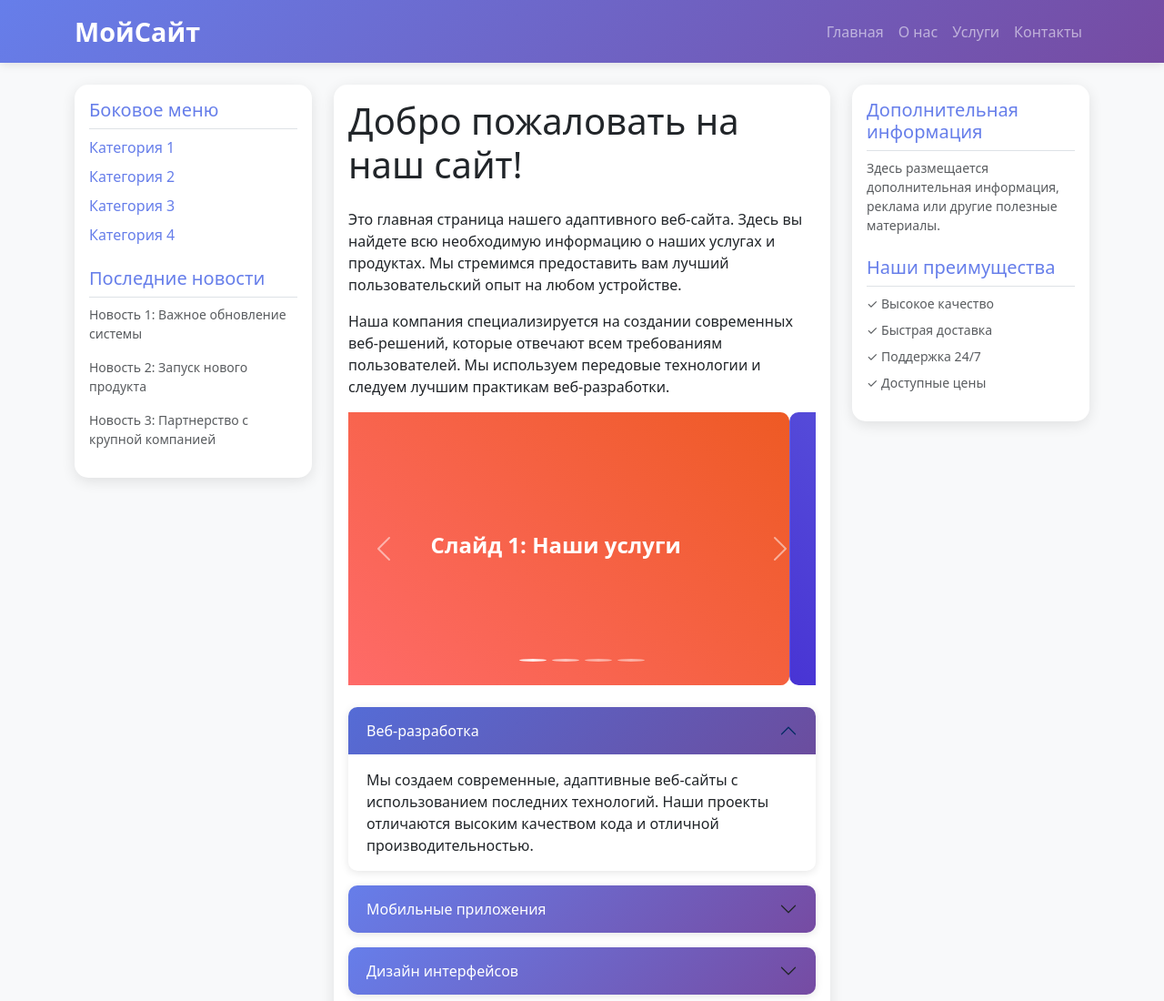
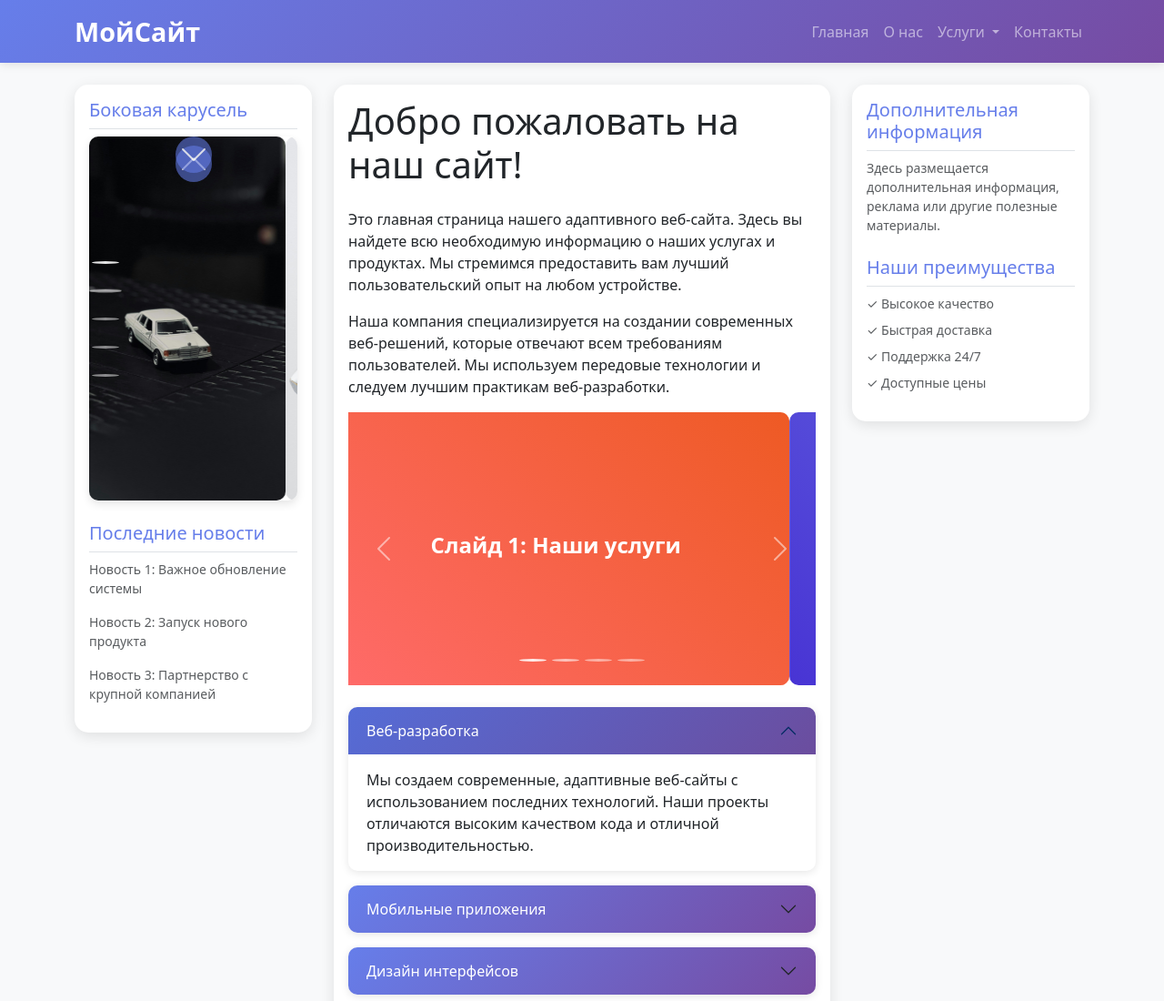
Before and after one commit to Cartoshechka/bootstrap-learning, a website: page index.html in a window 1280 px wide. Shown: the top 1100 px of the page at 91% size. Drawn offline with nearby package versions, Linux system fonts and the light colour scheme.

Commit message:
correcting vertical carousel

```diff
--- a/css/style.css
+++ b/css/style.css
@@ -67,6 +67,152 @@
     margin: 0 5px;
 }
 
+/* Вертикальная карусель в левом сайдбаре */
+.left-sidebar-carousel {
+    height: 300px;
+    overflow: hidden;
+    position: relative;
+    border-radius: 10px;
+}
+
+.left-sidebar-carousel .carousel-inner {
+    height: 100%;
+}
+
+.left-sidebar-carousel .carousel-item {
+    height: 100%;
+    transition: transform 0.6s ease-in-out;
+}
+
+.left-sidebar-carousel .carousel-item img {
+    height: 100%;
+    width: 100%;
+    object-fit: cover;
+    border-radius: 10px;
+}
+
+/* Left sidebar carousel */
+/* Стили для сайдбара */
+.custom-sidebar {
+    border: none;
+    box-shadow: 0 4px 15px rgba(0,0,0,0.1);
+    border-radius: 15px;
+    transition: transform 0.3s ease;
+}
+
+.custom-sidebar:hover {
+    transform: translateY(-2px);
+}
+
+/* Стили для карусели в сайдбаре */
+/* Стили карусели идентичные основной */
+/* Вертикальная карусель */
+.vertical-carousel {
+    height: 400px;
+    overflow: hidden;
+    position: relative;
+    border-radius: 10px;
+    box-shadow: 0 4px 10px rgba(0,0,0,0.1);
+}
+
+.vertical-carousel .carousel-inner {
+    height: 100%;
+}
+
+.vertical-carousel .carousel-item {
+    height: 100%;
+    transition: transform 0.6s ease-in-out;
+}
+
+.vertical-carousel .carousel-item img {
+    height: 100%;
+    width: 100%;
+    object-fit: cover;
+    border-radius: 10px;
+    aspect-ratio: 2/3; /* Соотношение вертикального фото */
+}
+
+/* Индикаторы */
+.vertical-indicators {
+    position: absolute;
+    right: 10px;
+    top: 50%;
+    transform: translateY(-50%);
+    display: flex;
+    flex-direction: column;
+    gap: 8px;
+    z-index: 5;
+    margin: 0;
+}
+
+.vertical-indicators button {
+    width: 10px;
+    height: 10px;
+    border-radius: 50%;
+    border: none;
+    background-color: rgba(255,255,255,0.5);
+    opacity: 0.6;
+    transition: all 0.3s ease;
+}
+
+.vertical-indicators button.active {
+    background-color: #fff;
+    opacity: 1;
+    transform: scale(1.2);
+}
+
+/* Кнопки навигации */
+.vertical-carousel .carousel-control-prev,
+.vertical-carousel .carousel-control-next {
+    position: absolute;
+    left: 50%;
+    transform: translateX(-50%);
+    width: 40px;
+    height: 40px;
+    background-color: rgba(102, 126, 234, 0.7);
+    border-radius: 50%;
+    z-index: 10;
+    display: flex;
+    align-items: center;
+    justify-content: center;
+    opacity: 0.8;
+    transition: all 0.3s ease;
+}
+
+.vertical-carousel .carousel-control-prev {
+    top: 10px;
+}
+
+.vertical-carousel .carousel-control-next {
+    bottom: 10px;
+}
+
+.vertical-carousel .carousel-control-prev:hover,
+.vertical-carousel .carousel-control-next:hover {
+    opacity: 1;
+    background-color: #667eea;
+}
+
+.up-icon {
+    transform: rotate(90deg);
+}
+
+.down-icon {
+    transform: rotate(90deg);
+}
+
+/* Адаптивность */
+@media (max-width: 992px) {
+    .vertical-carousel {
+        height: 350px;
+    }
+}
+
+@media (max-width: 768px) {
+    .vertical-carousel {
+        height: 300px;
+    }
+}
 /* Accordion customization */
 .custom-accordion-button {
     background: linear-gradient(135deg, #667eea 0%, #764ba2 100%);
--- a/index.html
+++ b/index.html
@@ -23,8 +23,14 @@
                 <li class="nav-item">
                     <a class="nav-link" href="#">О нас</a>
                 </li>
-                <li class="nav-item">
-                    <a class="nav-link" href="#">Услуги</a>
+                <li class="nav-item dropdown">
+                    <a class="nav-link dropdown-toggle" href="#" id="servicesDropdown" role="button" data-bs-toggle="dropdown" aria-expanded="false">
+                        Услуги
+                    </a>
+                    <ul class="dropdown-menu" aria-labelledby="servicesDropdown">
+                        <li><a class="dropdown-item" href="#">Веб-дизайн</a></li>
+                        <li><a class="dropdown-item" href="#">Разработка сайтов</a></li>
+                    </ul>
                 </li>
                 <li class="nav-item">
                     <a class="nav-link" href="#contact">Контакты</a>
@@ -37,16 +43,47 @@
 <div class="container mt-4">
     <div class="row">
         <!-- Left Sidebar -->
-        <div class="col-lg-3 col-md-4 mb-4">
+        <div class="col-lg-3 col-md-4 col-12 mb-4">
             <div class="card custom-sidebar">
                 <div class="card-body">
-                    <h5 class="card-title text-primary border-bottom pb-2">Боковое меню</h5>
-                    <ul class="list-unstyled">
-                        <li class="mb-2"><a href="#" class="text-decoration-none">Категория 1</a></li>
-                        <li class="mb-2"><a href="#" class="text-decoration-none">Категория 2</a></li>
-                        <li class="mb-2"><a href="#" class="text-decoration-none">Категория 3</a></li>
-                        <li class="mb-2"><a href="#" class="text-decoration-none">Категория 4</a></li>
-                    </ul>
+                    <h5 class="card-title text-primary border-bottom pb-2">Боковая карусель</h5>
+
+                    <div id="verticalCarousel" class="carousel slide vertical-carousel" data-bs-ride="carousel">
+                        <div class="carousel-indicators vertical-indicators">
+                            <button type="button" data-bs-target="#verticalCarousel" data-bs-slide-to="0" class="active"></button>
+                            <button type="button" data-bs-target="#verticalCarousel" data-bs-slide-to="1"></button>
+                            <button type="button" data-bs-target="#verticalCarousel" data-bs-slide-to="2"></button>
+                            <button type="button" data-bs-target="#verticalCarousel" data-bs-slide-to="3"></button>
+                            <button type="button" data-bs-target="#verticalCarousel" data-bs-slide-to="4"></button>
+                        </div>
+
+                        <div class="carousel-inner">
+                            <div class="carousel-item active">
+                                <img src="src/img/img1.jpg" class="d-block w-100" alt="Фото 1">
+                            </div>
+                            <div class="carousel-item">
+                                <img src="src/img/img2.jpg" class="d-block w-100" alt="Фото 2">
+                            </div>
+                            <div class="carousel-item">
+                                <img src="src/img/img3.jpg" class="d-block w-100" alt="Фото 3">
+                            </div>
+                            <div class="carousel-item">
+                                <img src="src/img/img4.jpg" class="d-block w-100" alt="Фото 4">
+                            </div>
+                            <div class="carousel-item">
+                                <img src="src/img/img5.jpg" class="d-block w-100" alt="Фото 5">
+                            </div>
+                        </div>
+
+                        <button class="carousel-control-prev" type="button" data-bs-target="#verticalCarousel" data-bs-slide="prev">
+                            <span class="carousel-control-prev-icon up-icon" aria-hidden="true"></span>
+                            <span class="visually-hidden">Предыдущий</span>
+                        </button>
+                        <button class="carousel-control-next" type="button" data-bs-target="#verticalCarousel" data-bs-slide="next">
+                            <span class="carousel-control-next-icon down-icon" aria-hidden="true"></span>
+                            <span class="visually-hidden">Следующий</span>
+                        </button>
+                    </div>
 
                     <h5 class="card-title text-primary border-bottom pb-2 mt-4">Последние новости</h5>
                     <div class="small text-muted">
@@ -59,7 +96,7 @@
         </div>
 
         <!-- Main Content -->
-        <div class="col-lg-6 col-md-8 mb-4">
+        <div class="col-lg-6 col-md-8 col-12 mb-4">
             <div class="card custom-main-content">
                 <div class="card-body">
                     <h1 class="card-title mb-4" id="main">Добро пожаловать на наш сайт!</h1>
@@ -149,7 +186,7 @@
         </div>
 
         <!-- Right Sidebar -->
-        <div class="col-lg-3 col-md-12 mb-4">
+        <div class="col-lg-3 col-md-12 col-12 mb-4">
             <div class="card custom-sidebar">
                 <div class="card-body">
                     <h5 class="card-title text-primary border-bottom pb-2">Дополнительная информация</h5>
```
Also changed, not shown: src/img/img1.jpg (added), src/img/img2.jpg (added), src/img/img3.jpg (added), src/img/img4.jpg (added), src/img/img5.jpg (added).
